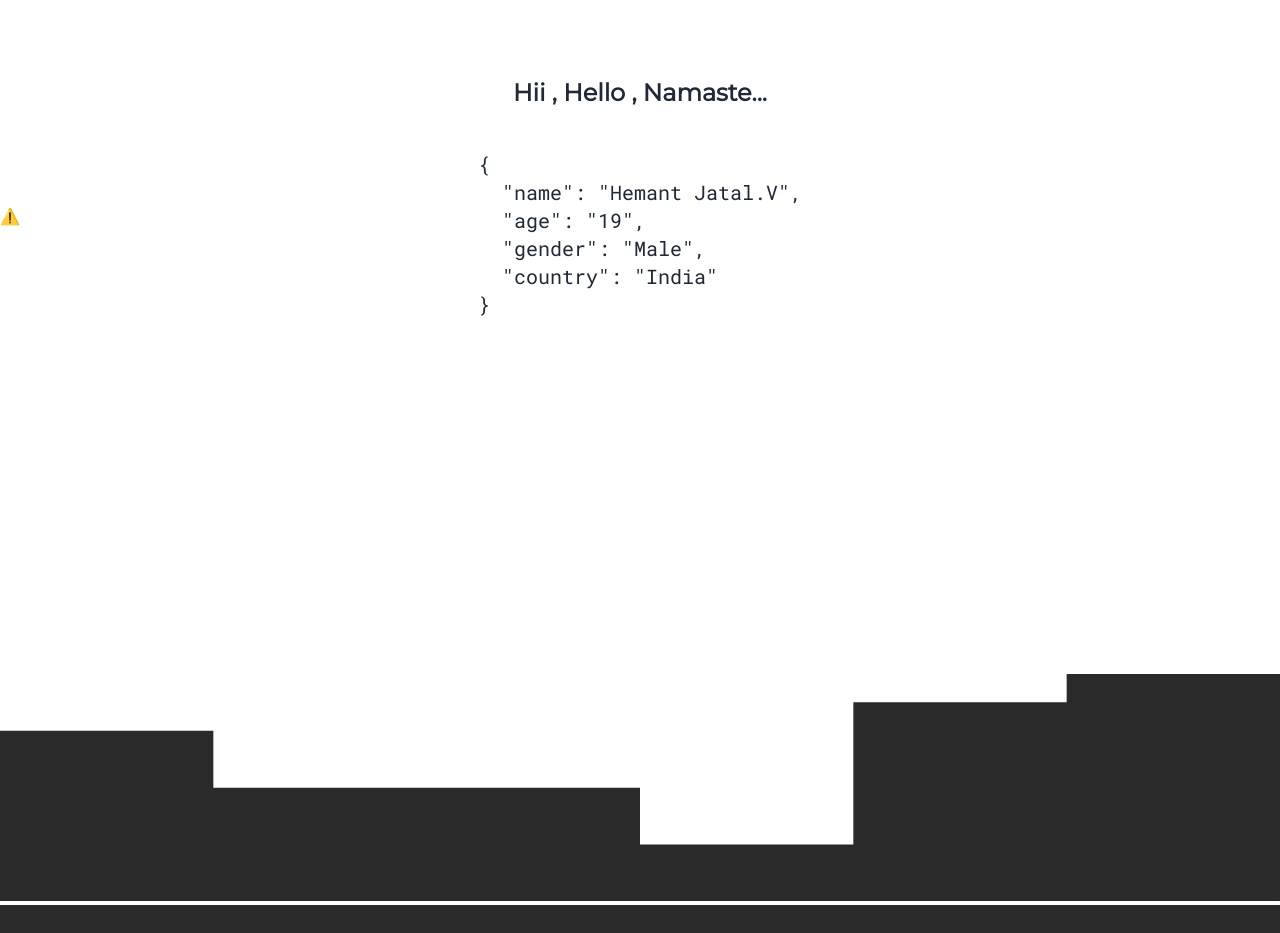
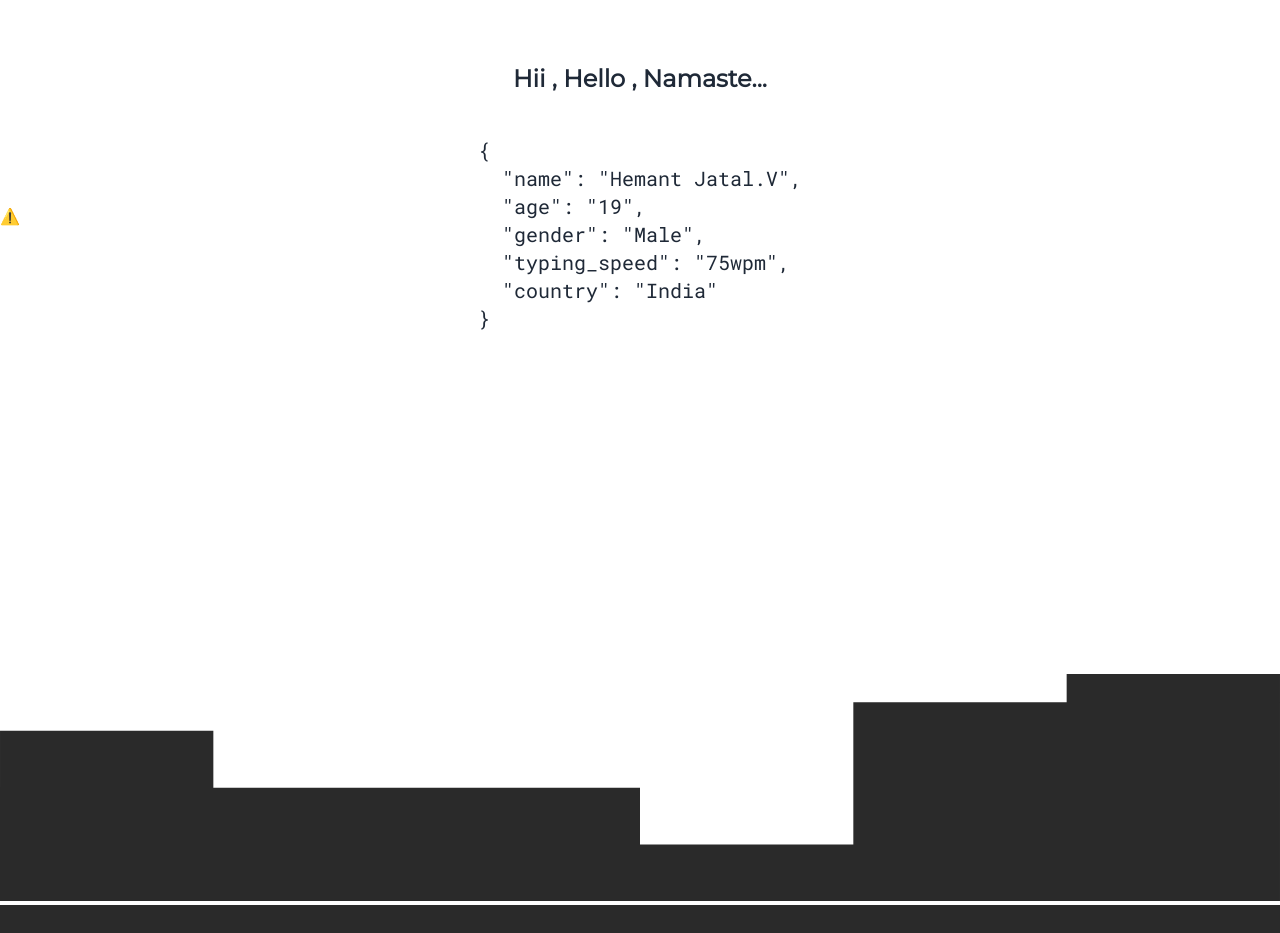
Before and after one commit to CodeMaverick07/react-taiwind-portfolio, a React (Create React App) app: page / in a window 1280 px wide. Shown: the part 3380-4313 px from the top of the page. Built offline with nearby package versions, Linux system fonts and the light colour scheme; no server answers.

Commit message:
Update Home.js

```diff
--- a/src/pages/Home.js
+++ b/src/pages/Home.js
@@ -201,6 +201,7 @@ const Home = () => {
                     name: "Hemant Jatal.V",
                     age: "19",
                     gender: "Male",
+                    typing_speed:"75wpm",
                     country: "India",
                   },
                   null,
```
